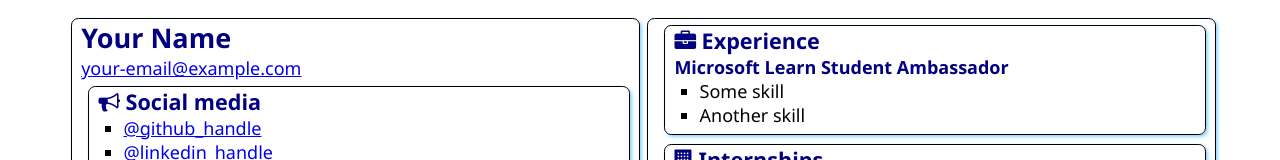
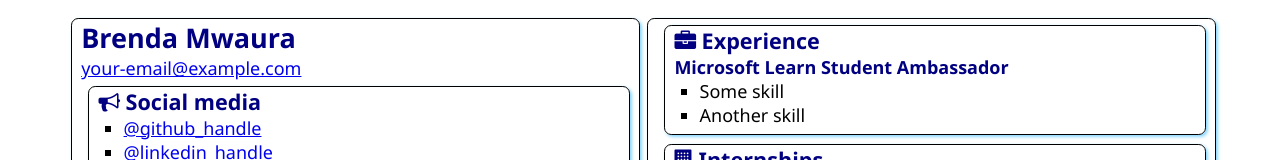
Before and after one commit to Brenda-mwaura/SATechnicalOnboarding, a plain HTML site: page src/index.html in a window 1280 px wide. Shown: the top 160 px of the page. Drawn offline with Linux system fonts and the light colour scheme.

Commit message:
Update index.html

```diff
--- a/src/index.html
+++ b/src/index.html
@@ -12,7 +12,7 @@
 <body>
     <main>
         <article class="box">
-            <h1>Your Name</h1>
+            <h1>Brenda Mwaura</h1>
             <div><a href="mailto:your.email@example.com">your-email@example.com</a></div>
 
             <section class="box">
```
